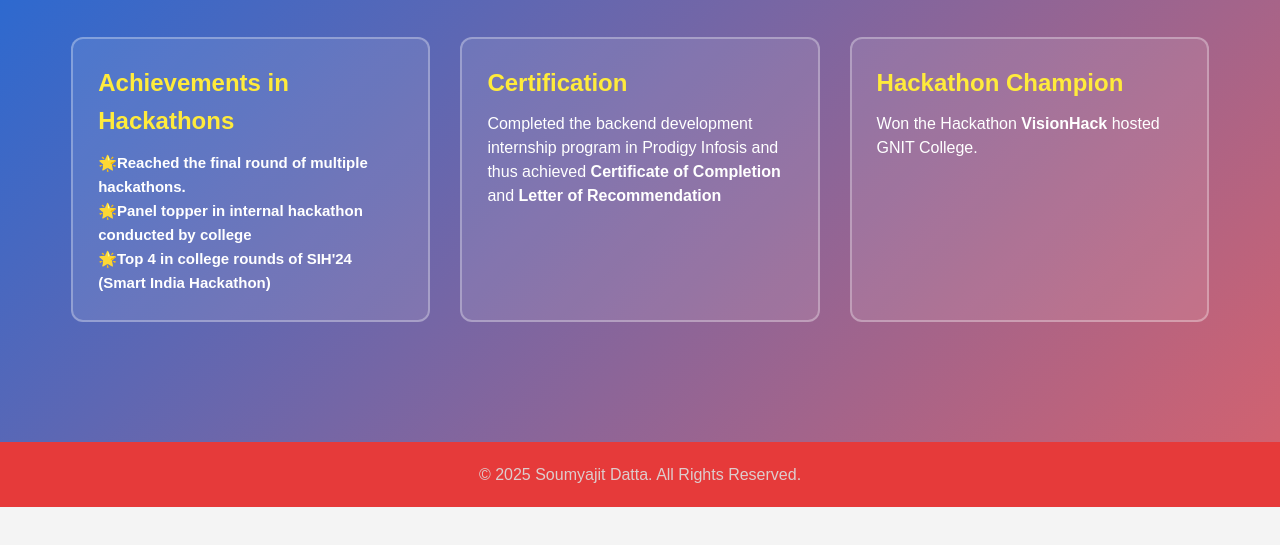
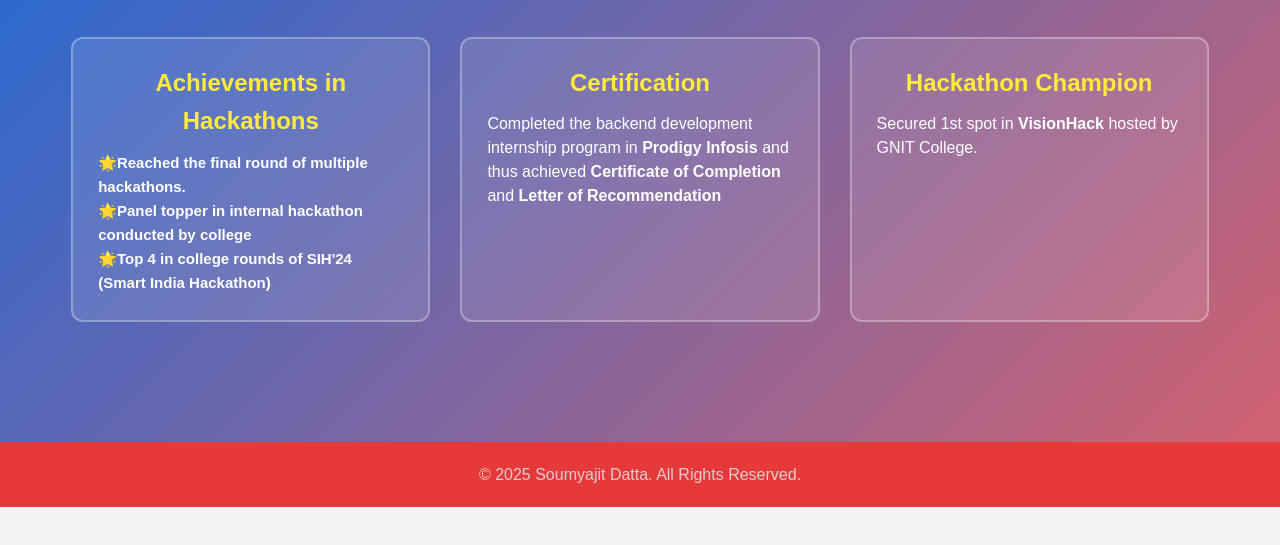
Before and after one commit to soumyajit73/Portfolio_Soumyajit, a website: page achievements.html in a window 1280 px wide. Shown: the part 219-764 px from the top of the page. Drawn offline with Linux system fonts and the light colour scheme.

Commit message:
small fix

```diff
--- a/achievements.html
+++ b/achievements.html
@@ -27,7 +27,7 @@
         <h1 class="heading-primary">🎖️Achievements🎖️</h1>
         <div class="achievements__grid">
           <div class="achievement">
-            <h2 class="achievement__title"> Achievements in Hackathons    </h2>
+            <h2 class="achievement__title "> Achievements in Hackathons    </h2>
             <p class="achievement__desc">
                 <h1>🌟Reached the final round of multiple hackathons.</h1>
                 <h1>🌟Panel topper in internal hackathon conducted by college</h1>
@@ -41,13 +41,13 @@
           <div class="achievement">
             <h2 class="achievement__title">Certification</h2>
             <p class="achievement__desc">
-              Completed the backend development internship program in Prodigy Infosis and thus achieved <strong>Certificate of Completion</strong> and <strong>Letter of  Recommendation</strong>
+              Completed the backend development internship program in <strong>Prodigy Infosis </strong>and thus achieved <strong>Certificate of Completion</strong> and <strong>Letter of  Recommendation</strong>
             </p>
           </div>
           <div class="achievement">
             <h2 class="achievement__title">Hackathon Champion</h2>
             <p class="achievement__desc">
-              Won the Hackathon <strong>VisionHack</strong> hosted GNIT College.
+              Secured 1st spot in <strong>VisionHack</strong> hosted by GNIT College.
             </p>
           </div>
         </div>
--- a/css/style.css
+++ b/css/style.css
@@ -215,6 +215,7 @@ body {
 }
 
 .achievement__title {
+  text-align: center;
   font-size: 2.4rem;
   margin-bottom: 1rem;
   color: #ffeb3b;  /* Vibrant yellow accent */
```
